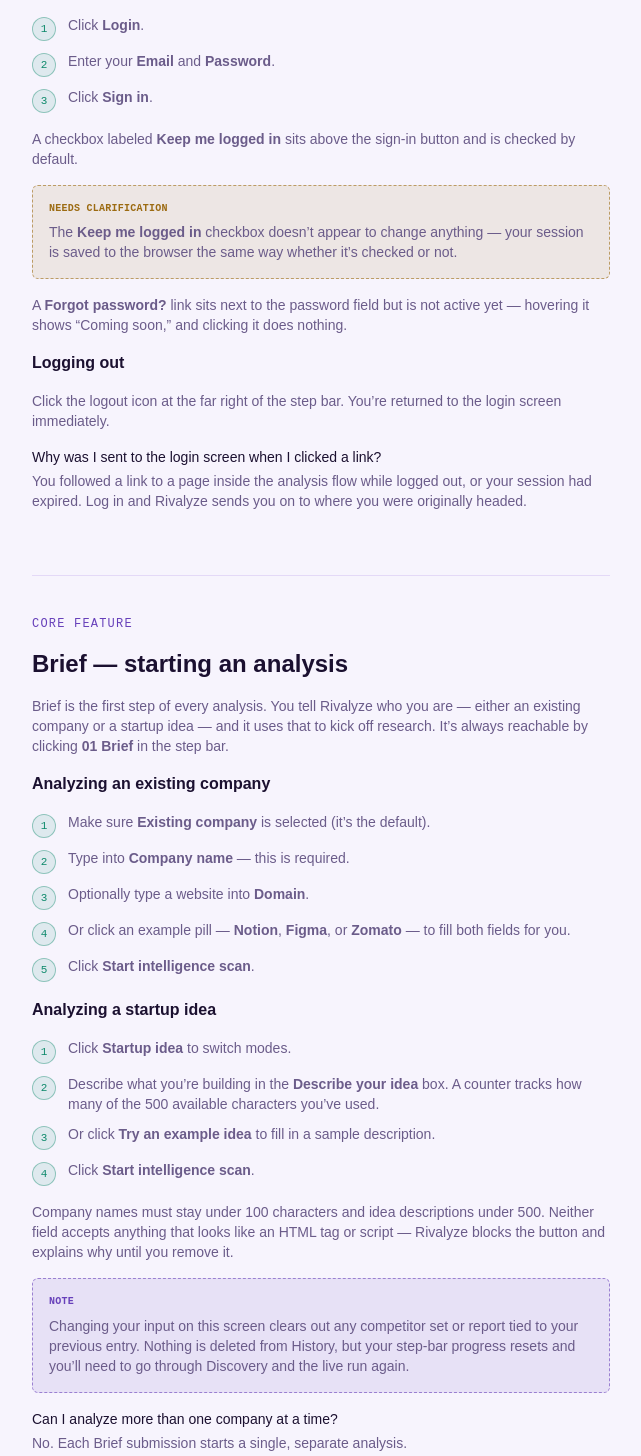
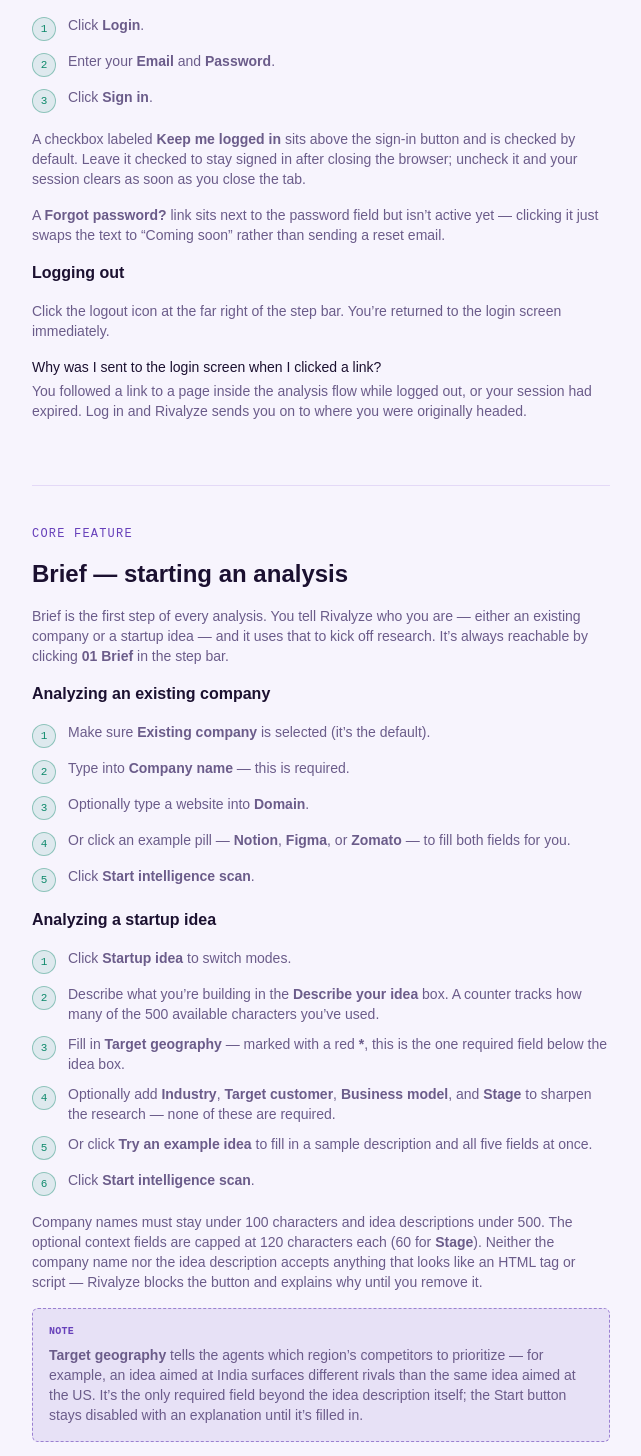
Before and after one commit to POOJAPATEL231/rivalyze-frontend, a React (Vite) app: page /guide in a window 1280 px wide. Shown: the part 2400-3856 px from the top of the page, without its empty margins (324-965 px from the left). Built offline with nearby package versions, Linux system fonts and the light colour scheme; no server answers.

Commit message:
feat: enhance GuideView and HistoryRow components with additional context and visual indicators

```diff
--- a/src/components/guide/GuideView.tsx
+++ b/src/components/guide/GuideView.tsx
@@ -217,21 +217,15 @@ export function GuideView() {
                     />
                     <p className="text-sm text-muted-foreground">
                         A checkbox labeled <strong>Keep me logged in</strong> sits above the sign-in
-                        button and is checked by default.
+                        button and is checked by default. Leave it checked to stay signed in after
+                        closing the browser; uncheck it and your session clears as soon as you close
+                        the tab.
                     </p>
-
-                    <GuideCallout variant="clarify">
-                        <p>
-                            The <strong>Keep me logged in</strong> checkbox doesn&rsquo;t appear to
-                            change anything — your session is saved to the browser the same way
-                            whether it&rsquo;s checked or not.
-                        </p>
-                    </GuideCallout>
 
                     <p className="text-sm text-muted-foreground">
                         A <strong>Forgot password?</strong> link sits next to the password field but
-                        is not active yet — hovering it shows &ldquo;Coming soon,&rdquo; and
-                        clicking it does nothing.
+                        isn&rsquo;t active yet — clicking it just swaps the text to &ldquo;Coming
+                        soon&rdquo; rather than sending a reset email.
                     </p>
 
                     <h3 className="font-heading text-base font-semibold text-foreground">
@@ -302,8 +296,19 @@ export function GuideView() {
                                 of the 500 available characters you&rsquo;ve used.
                             </>,
                             <>
+                                Fill in <strong>Target geography</strong> — marked with a red{" "}
+                                <strong>*</strong>, this is the one required field below the idea
+                                box.
+                            </>,
+                            <>
+                                Optionally add <strong>Industry</strong>,{" "}
+                                <strong>Target customer</strong>, <strong>Business model</strong>,
+                                and <strong>Stage</strong> to sharpen the research — none of these
+                                are required.
+                            </>,
+                            <>
                                 Or click <strong>Try an example idea</strong> to fill in a sample
-                                description.
+                                description and all five fields at once.
                             </>,
                             <>
                                 Click <strong>Start intelligence scan</strong>.
@@ -313,9 +318,21 @@ export function GuideView() {
 
                     <p className="text-sm text-muted-foreground">
                         Company names must stay under 100 characters and idea descriptions under
-                        500. Neither field accepts anything that looks like an HTML tag or script —
-                        Rivalyze blocks the button and explains why until you remove it.
+                        500. The optional context fields are capped at 120 characters each (60 for{" "}
+                        <strong>Stage</strong>). Neither the company name nor the idea description
+                        accepts anything that looks like an HTML tag or script — Rivalyze blocks the
+                        button and explains why until you remove it.
                     </p>
+
+                    <GuideCallout variant="note">
+                        <p>
+                            <strong>Target geography</strong> tells the agents which region&rsquo;s
+                            competitors to prioritize — for example, an idea aimed at India surfaces
+                            different rivals than the same idea aimed at the US. It&rsquo;s the only
+                            required field beyond the idea description itself; the Start button
+                            stays disabled with an explanation until it&rsquo;s filled in.
+                        </p>
+                    </GuideCallout>
 
                     <GuideCallout variant="note">
                         <p>
@@ -439,7 +456,7 @@ export function GuideView() {
 
                     <GuideQA
                         question="What happens if a run fails or times out?"
-                        answer='A message appears in a dashed red box above the run panel — either a specific error or a generic "This is taking longer than expected. Please try again." Either way, you’ll need to start over from Brief.'
+                        answer='A message appears in a dashed red box — either a specific error or a generic "This is taking longer than expected. Please try again." A Try again button appears below it that takes you back to Brief to start over.'
                     />
                 </section>
 
@@ -476,15 +493,6 @@ export function GuideView() {
                         (violet).
                     </p>
 
-                    <GuideCallout variant="clarify">
-                        <p>
-                            In the current build, the SWOT section appears twice in a row, showing
-                            identical information both times. That looks like a display bug rather
-                            than something intentional — if you see it, it isn&rsquo;t something you
-                            did.
-                        </p>
-                    </GuideCallout>
-
                     <p className="text-sm text-muted-foreground">
                         The <strong>rival sentiment</strong> panel is a bar chart scoring each
                         competitor, and the <strong>opportunities</strong> panel lists numbered
@@ -493,12 +501,17 @@ export function GuideView() {
                         bottom moves you on.
                     </p>
 
-                    <GuideCallout variant="clarify">
+                    <GuideCallout variant="note">
                         <p>
-                            The small &ldquo;N sources&rdquo; badges throughout this page
-                            aren&rsquo;t clickable yet — this looks like a feature that exists on
-                            the server but hasn&rsquo;t been connected to this screen, not an
-                            intentional dead end.
+                            A value in the head-to-head table or an opportunity&rsquo;s source count
+                            is clickable — shown in violet with a small arrow icon, or a &ldquo;N
+                            sources&rdquo; pill you can press — whenever Rivalyze can trace it back
+                            to a specific claim. Click it to open the{" "}
+                            <a href="#evidence" className="text-primary hover:underline">
+                                Evidence Drawer
+                            </a>
+                            . Values shown as plain text aren&rsquo;t linked to a specific claim yet
+                            and won&rsquo;t open anything.
                         </p>
                     </GuideCallout>
                 </section>
@@ -539,6 +552,15 @@ export function GuideView() {
                         question="Why is one recommendation's confidence so low?"
                         answer="Low confidence is shown deliberately, not hidden. It usually means the claim is backed by only one source or one agent, rather than several agreeing independently."
                     />
+
+                    <GuideCallout variant="clarify">
+                        <p>
+                            Each card&rsquo;s &ldquo;N sources&rdquo; text is not clickable here —
+                            unlike the equivalent counts on the dashboard, recommendation cards
+                            aren&rsquo;t wired to a specific claim yet, so there&rsquo;s nothing to
+                            open.
+                        </p>
+                    </GuideCallout>
                 </section>
 
                 <section
@@ -613,10 +635,19 @@ export function GuideView() {
                     <GuideSteps
                         items={[
                             "Click a suggested question, or type your own into the box and press Enter.",
-                            "If your question matches one of the built-in sample topics, you get a canned answer with a citation you can click to open the Evidence Drawer.",
+                            "If your question matches one of the built-in sample topics, you get a canned answer with a source-count citation.",
                             "Anything else returns a message saying it couldn't find an answer in the indexed sources.",
                         ]}
                     />
+
+                    <GuideCallout variant="clarify">
+                        <p>
+                            Clicking a citation here opens the real Evidence Drawer, but since these
+                            answers are canned demo content rather than a real analysis, the drawer
+                            has nothing to match and shows &ldquo;No sources found for this
+                            claim.&rdquo; That&rsquo;s expected for this screen, not an error.
+                        </p>
+                    </GuideCallout>
                 </section>
 
                 <section
@@ -672,22 +703,32 @@ export function GuideView() {
                     <p className="text-sm text-muted-foreground">
                         A panel that slides in from the right, showing exactly which sources back up
                         a specific claim: source type, date, a quoted snippet, a link, and which
-                        agent found it. Click a pill that reads something like &ldquo;&#9670; 2
-                        sources&rdquo; to open it.
+                        agent found it. It fetches this live from your run the moment you open it,
+                        so the sources you see are real, not canned examples.
                     </p>
 
-                    <GuideCallout variant="clarify">
+                    <GuideCallout variant="note">
                         <p>
-                            This works reliably today from the Workspace chat&rsquo;s citations. On
-                            Dashboard and Recommendations, the equivalent source-count badges are
-                            currently display-only and don&rsquo;t open the drawer.
+                            Not every claim on screen opens the drawer — only ones Rivalyze can
+                            trace to a specific claim reference. On the <strong>Dashboard</strong>,
+                            that currently covers the head-to-head table (shown as a violet link
+                            with a small arrow) and the opportunities list (shown as a pressable
+                            &ldquo;N sources&rdquo; pill). Plain, non-colored text elsewhere —
+                            including every source count on <strong>Recommendations</strong> and{" "}
+                            <strong>Compare</strong> — isn&rsquo;t linked yet and won&rsquo;t open
+                            anything.
                         </p>
                     </GuideCallout>
 
                     <GuideSteps
                         items={[
-                            "Click an evidence pill.",
-                            "A panel slides in from the right, showing the claim in quotation marks, followed by one card per source.",
+                            "Click a linked value or source pill.",
+                            <>
+                                The drawer slides in and shows{" "}
+                                <strong>Loading sources&hellip;</strong> briefly, then either a card
+                                per source or, if nothing matches,{" "}
+                                <strong>No sources found for this claim.</strong>
+                            </>,
                             <>
                                 Close it by clicking the <strong>&times;</strong> in the corner,
                                 clicking outside the panel, or pressing Escape.
@@ -746,20 +787,12 @@ export function GuideView() {
                         answer="Each phase has a soft time limit — roughly a minute for Discovery, a few minutes for the full run. Past that point, Rivalyze shows an error and you'll need to restart from Brief."
                     />
                     <GuideQA
-                        question="The SWOT section shows up twice on the Dashboard."
-                        answer="That's a known display issue in the current build, not something you did — both copies show the same information."
-                    />
-                    <GuideQA
-                        question="Nothing happens when I click a source count on Dashboard or Recommendations."
-                        answer="Those badges aren't wired up to open the Evidence Drawer yet. Evidence links currently work reliably only from the Workspace chat."
+                        question="Nothing happens when I click a source count on Recommendations or Compare."
+                        answer="Those aren't wired up to open the Evidence Drawer yet. On the Dashboard, the equivalent head-to-head values and opportunity source pills do open it, whenever Rivalyze can trace them to a specific claim."
                     />
                     <GuideQA
                         question="Workspace doesn't seem to know anything about my actual competitors."
-                        answer="That's expected right now — Workspace is a scripted demo built around four fictional companies, not a live question-answering tool over your analysis."
-                    />
-                    <GuideQA
-                        question={`I unchecked "Keep me logged in," but I'm still logged in later.`}
-                        answer="That checkbox doesn't currently change anything — your session is saved to the browser either way."
+                        answer="That's expected right now — Workspace is a scripted demo built around four fictional companies, not a live question-answering tool over your analysis. Its citations open the real Evidence Drawer, but show no matching sources since the demo answers aren't tied to a real run."
                     />
                     <GuideQA
                         question="My PDF export looked cut off or oddly split across pages."
@@ -768,6 +801,10 @@ export function GuideView() {
                     <GuideQA
                         question="I was logged out without doing anything."
                         answer="Login sessions expire and are refreshed silently in the background; occasionally that refresh fails and you're signed out. Log back in — Rivalyze returns you to the page you were on."
+                    />
+                    <GuideQA
+                        question="I refreshed the page and lost my progress."
+                        answer="Refreshing at any point resets this browser tab back to Brief — the analysis itself may keep running on the server, but the tab loses track of which step you were on. Once a run finishes, you can find it again in History."
                     />
                 </section>
 
--- a/src/components/history/HistoryRow.tsx
+++ b/src/components/history/HistoryRow.tsx
@@ -22,7 +22,16 @@ export function HistoryRow({ entry, onOpen, opening, disabled }: HistoryRowProps
     return (
         <div className="flex flex-wrap items-center justify-between gap-3 rounded-lg border border-border p-4">
             <div className="space-y-1">
-                <p className="font-heading text-sm font-medium text-foreground">{entry.company}</p>
+                <div className="flex items-center gap-2">
+                    <p className="font-heading text-sm font-medium text-foreground">
+                        {entry.company}
+                    </p>
+                    {entry.has_new && (
+                        <Badge variant="watch" className="uppercase tracking-wide">
+                            New
+                        </Badge>
+                    )}
+                </div>
                 <p className="text-xs text-muted-foreground">
                     Run on {new Date(entry.created_at).toLocaleDateString()}
                 </p>
--- a/src/types/api.ts
+++ b/src/types/api.ts
@@ -191,13 +191,17 @@ export interface ApiReportResponse {
     stats: ApiReportStats | null;
 }
 /** One row of GET /api/v1/history. threat_level/confidence are null for
- * runs completed before the strategist agent produced a report. */
+ * runs completed before the strategist agent produced a report.
+ * `has_new` is true only on a company's newest row when its latest run
+ * carries signals the previous run didn't — older rows and first-run
+ * companies always come back false. */
 export interface ApiHistoryEntry {
     job_id: string;
     company: string;
     threat_level: string | null;
     confidence: number | null;
     created_at: string;
+    has_new: boolean;
 }
 
 export interface ApiValidationError {
```
